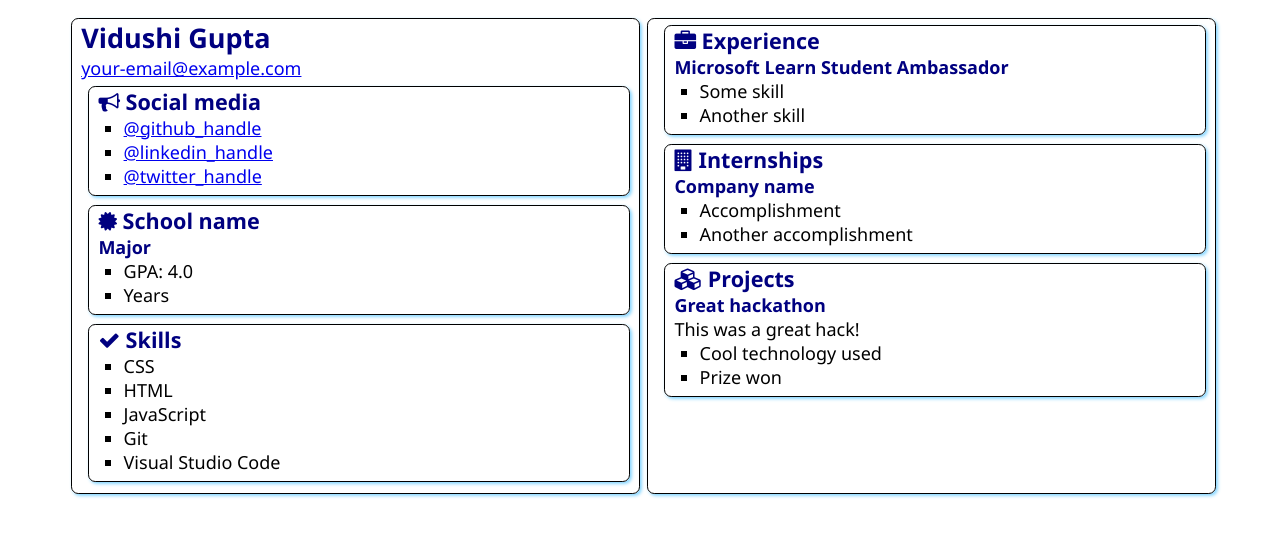
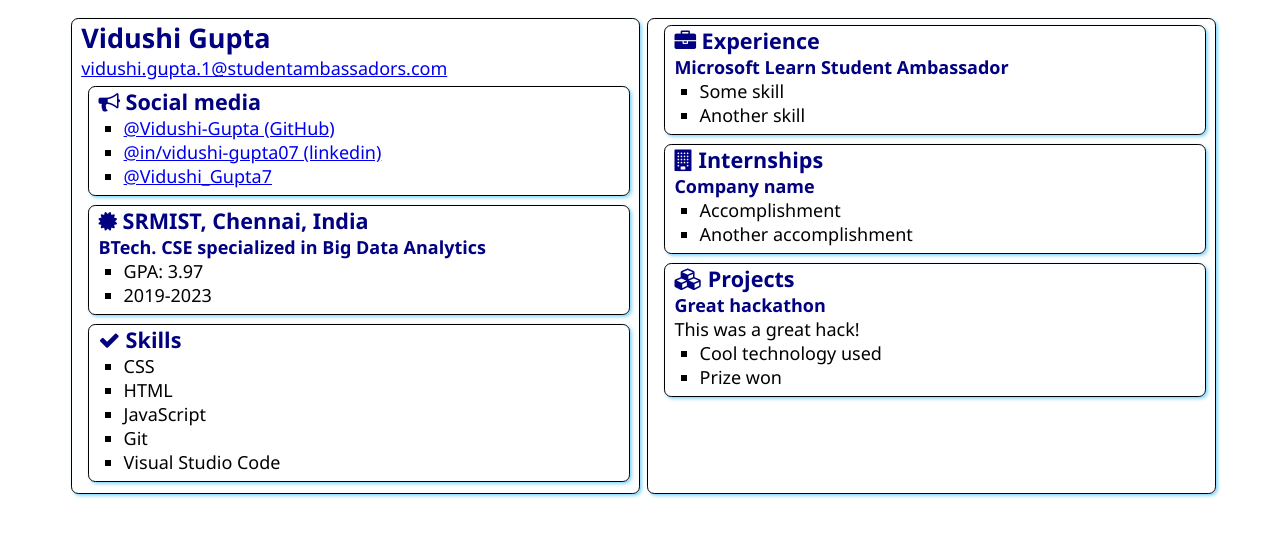
Before and after one commit to Vidushi-Gupta/SATechnicalOnboarding, a plain HTML site: page src/index.html in a window 1280 px wide. Drawn offline with Linux system fonts and the light colour scheme.

Commit message:
Updated details

```diff
--- a/src/index.html
+++ b/src/index.html
@@ -13,7 +13,7 @@
     <main>
         <article class="box">
             <h1>Vidushi Gupta</h1>
-            <div><a href="mailto:your.email@example.com">your-email@example.com</a></div>
+            <div><a href="mailto:vidushi.gupta.1@studentambassadors.com">vidushi.gupta.1@studentambassadors.com</a></div>
 
             <section class="box">
                 <h2>
@@ -21,9 +21,9 @@
                     Social media
                 </h2>
                 <ul>
-                    <li><a href="https://github.com/<handle>">@github_handle</a></li>
-                    <li><a href="https://linkedin.com/in/<handle>">@linkedin_handle</a></li>
-                    <li><a href="https://twitter.com/<handle>">@twitter_handle</a></li>
+                    <li><a href="https://github.com/Vidushi-Gupta">@Vidushi-Gupta (GitHub)</a></li>
+                    <li><a href="https://www.linkedin.com/in/vidushi-gupta07/">@in/vidushi-gupta07 (linkedin)</a></li>
+                    <li><a href="https://twitter.com/Vidushi_Gupta7">@Vidushi_Gupta7</a></li>
                 </ul>
             </section>
 
@@ -31,12 +31,12 @@
                 <div class="education">
                     <h2>
                         <i class="fa fa-certificate" aria-hidden="true"></i>
-                        School name
+                        SRMIST, Chennai, India
                     </h2>
-                    <h3>Major</h3>
+                    <h3>BTech. CSE specialized in Big Data Analytics</h3>
                     <ul>
-                        <li>GPA: 4.0</li>
-                        <li>Years</li>
+                        <li>GPA: 3.97</li>
+                        <li>2019-2023</li>
                     </ul>
                 </div>
             </section>
```
